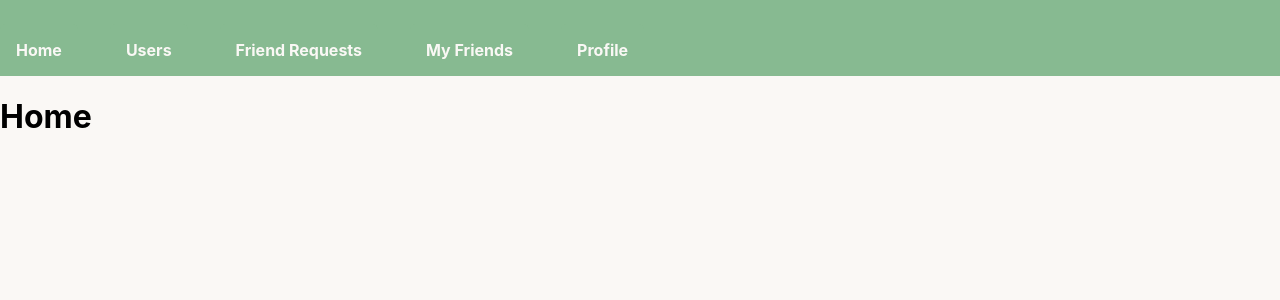
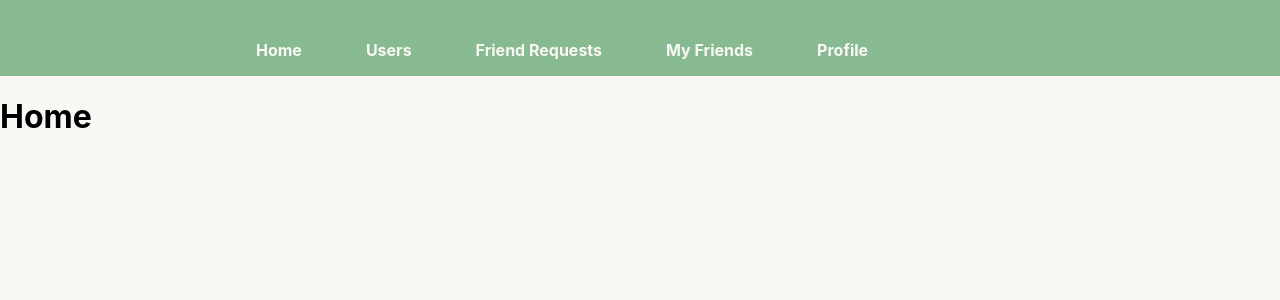
Before and after one commit to iss6518/commnGroundIccha, a React (Create React App) app: page / in a window 1280 px wide. Shown: the top 300 px of the page. Built offline with nearby package versions, Linux system fonts and the light colour scheme.

Commit message:
Updating how we create navigation links based on PAGES array

```diff
--- a/src/Components/Navbar/Navbar.jsx
+++ b/src/Components/Navbar/Navbar.jsx
@@ -37,10 +37,10 @@ function Navbar() {
 
     return (
         <nav>
-            <ul>
-                {PAGES.map(mapper)}
-            </ul>
-        </nav>
+      <ul className="wrapper">
+        {PAGES.map((page) => <NavLink key={page.destination} page={page} />)}
+      </ul>
+    </nav>
     );
 }
 
```
